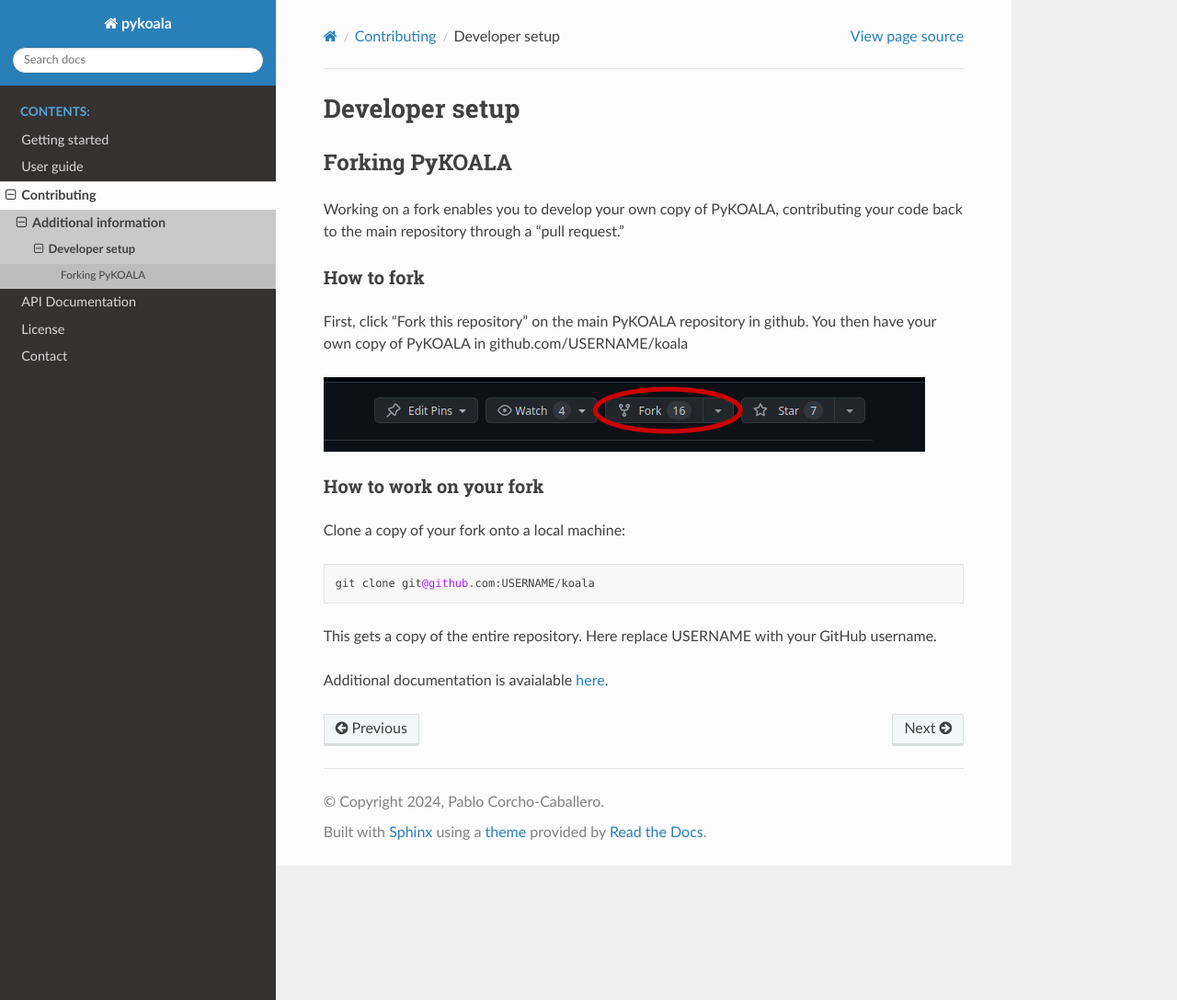
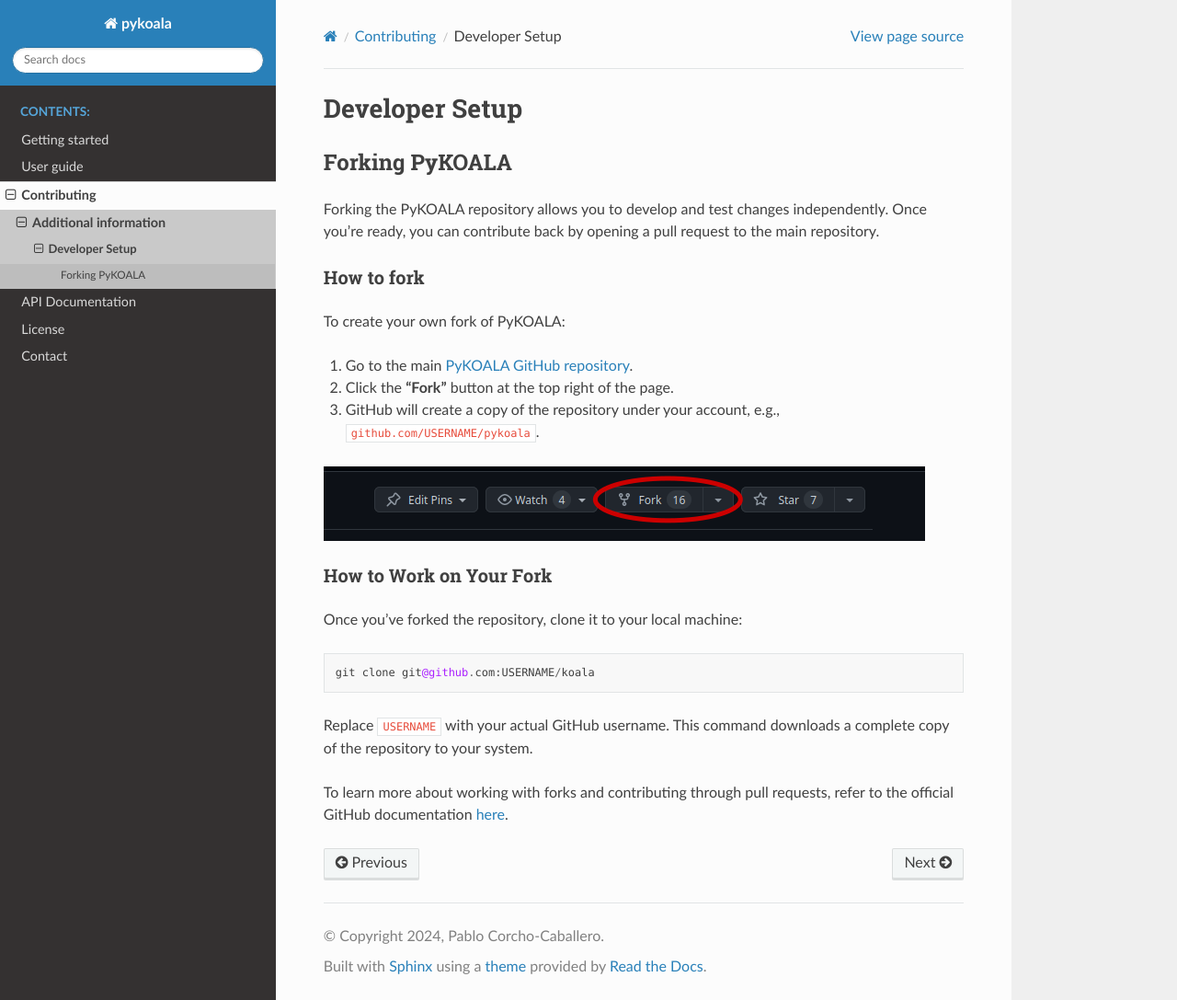
Before and after one commit to pykoala/pykoala, a Sphinx documentation site: the page built from docs/contributing/fork.rst, in a window 1280 px wide and 1087 px high. Shown: the whole window at 92% size. Built offline with Sphinx 7.4.7 and the Read the Docs theme 3.1.0, drawn with Linux system fonts in a browser that asks for light colours; formulas are drawn with MathJax 3; pages that are not in the unit, such as notebooks, are missing from menus.

Commit message:
update fork

```diff
--- a/docs/contributing/fork.rst
+++ b/docs/contributing/fork.rst
@@ -1,24 +1,33 @@
-Developer setup
+Developer Setup
 ===============
 
 Forking PyKOALA
 ---------------
 
-Working on a fork enables you to develop your own copy of PyKOALA, contributing your code back to the main repository through a "pull request."
+Forking the PyKOALA repository allows you to develop and test changes independently. Once you're ready, you can contribute back by opening a pull request to the main repository.
 
 How to fork
 ^^^^^^^^^^^
-First, click “Fork this repository” on the main PyKOALA repository in github. You then have your own copy of PyKOALA in github.com/USERNAME/koala
+
+To create your own fork of PyKOALA:
+
+1. Go to the main `PyKOALA GitHub repository <https://github.com/pykoala/pykoala>`_.
+2. Click the **“Fork”** button at the top right of the page.
+3. GitHub will create a copy of the repository under your account, e.g., ``github.com/USERNAME/pykoala``.
 
 .. figure:: ../_static/figures/fork_buttom.png
+   :alt: GitHub "Fork" button
 
-How to work on your fork
+
+
+How to Work on Your Fork
 ^^^^^^^^^^^^^^^^^^^^^^^^
-Clone a copy of your fork onto a local machine:
+
+Once you've forked the repository, clone it to your local machine:
 ::
 
     git clone git@github.com:USERNAME/koala
 
-This gets a copy of the entire repository. Here replace USERNAME with your GitHub username.
+Replace ``USERNAME`` with your actual GitHub username. This command downloads a complete copy of the repository to your system.
 
-Additional documentation is avaialable `here <https://docs.github.com/en/pull-requests/collaborating-with-pull-requests/working-with-forks/fork-a-repo>`_.
+To learn more about working with forks and contributing through pull requests, refer to the official GitHub documentation `here <https://docs.github.com/en/pull-requests/collaborating-with-pull-requests/working-with-forks/fork-a-repo>`_.
```
